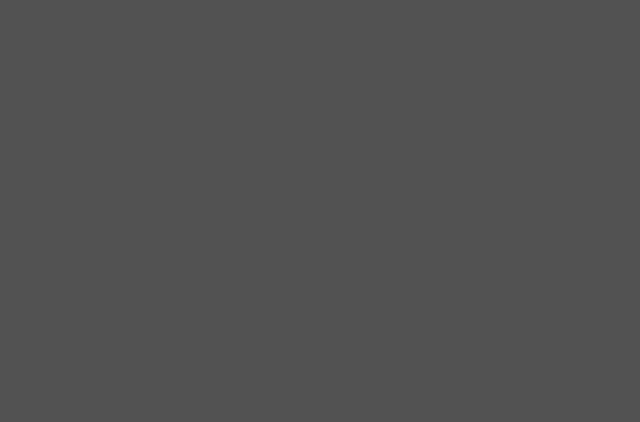
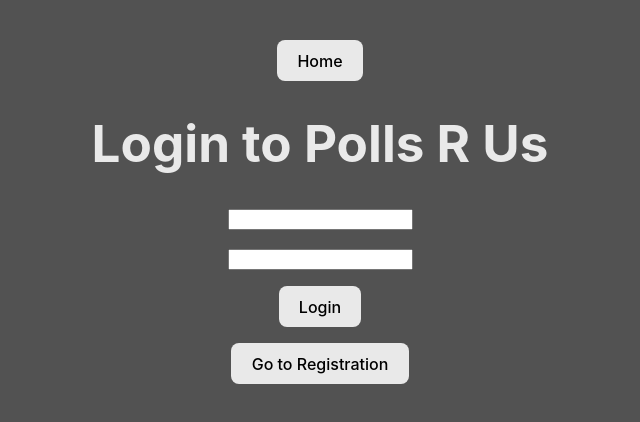
Before and after one commit to MattiLevasalmi/MyPollJS, a React (Vite) app in the folder app/: page /Login in a window 1280 px wide. Before the commit this address had no page. Shown: the top 422 px of the page, without its empty margins (320-960 px from the left). Built offline with nearby package versions, Linux system fonts and the light colour scheme.

Commit message:
redoing the router paths

```diff
--- a/app/src/AnswerPoll.tsx
+++ b/app/src/AnswerPoll.tsx
@@ -19,8 +19,8 @@ export default function AnswerPoll(){
                     <ShowQuestion ques={question}/>
                 )}
                 <Stack direction="row" spacing={2}>
-                    <button onClick={() => navigate('/MyPollJS/SearchPolls')}>Back</button>
-                    <button onClick={() => navigate('/MyPollJS')}>Home</button>
+                    <button onClick={() => navigate('/SearchPolls')}>Back</button>
+                    <button onClick={() => navigate('/')}>Home</button>
                 </Stack>
             </Stack>
         </>
--- a/app/src/App.tsx
+++ b/app/src/App.tsx
@@ -23,35 +23,35 @@ function App() {
       <BrowserRouter>
         <Routes>
           <Route
-            path="/MyPollJS"
+            path="/"
             element={<Start />}
           />
           <Route
-            path="/MyPollJS/Login"
+            path="/Login"
             element={<Login />}
           />
           <Route
-            path="/MyPollJS/register"
+            path="/register"
             element={<Register />}
           />
           <Route
-            path="/MyPollJS/managePolls"
+            path="/managePolls"
             element={<ManagePolls />}
           />
           <Route
-            path="/MyPollJS/createPoll"
+            path="/createPoll"
             element={<CreatePoll />}
           />
           <Route
-            path="/MyPollJS/viewPoll"
+            path="/viewPoll"
             element={<ViewPoll />}
           />
           <Route
-            path="/MyPollJS/searchPolls"
+            path="/searchPolls"
             element={<SearchPolls />}
           />
           <Route
-            path="/MyPollJS/answerPoll"
+            path="/answerPoll"
             element={<AnswerPoll />}
           />
         </Routes>
--- a/app/src/CreatePoll.tsx
+++ b/app/src/CreatePoll.tsx
@@ -46,7 +46,7 @@ export default function CreatePoll(){
             ...polls,
             {pollName: pollName, pollId: (polls.length+1), pollDesc: pollDesc, questions: questions}
         ])
-        navigate('/MyPollJS/managePolls')
+        navigate('/managePolls')
     }
 
     return(
@@ -81,7 +81,7 @@ export default function CreatePoll(){
                     <Question ques={question}/>
                 )}
                 <Stack direction="row" justifyContent="space-around">
-                    <button onClick={() => navigate('/MyPollJS')}>Home</button>
+                    <button onClick={() => navigate('/')}>Home</button>
                     <button onClick={() => alert("Not yet buddy")}>Log Out</button>
                 </Stack>
             </Stack>
--- a/app/src/Login.tsx
+++ b/app/src/Login.tsx
@@ -33,14 +33,14 @@ export default function Login(){
 
     return(
         <div>
-            <button onClick={() => navigate('/MyPollJS')}>Home</button>
+            <button onClick={() => navigate('/')}>Home</button>
             <h1>Login to Polls R Us</h1>
             <form onSubmit={submitLogin}>
                 <p><input type="email" id="email" required></input></p>
                 <p><input type="password" id="password" required></input></p>
                 <p><button type="submit">Login</button></p>
             </form>
-            <button onClick={() => navigate('/MyPollJS/register')}>Go to Registration</button>
+            <button onClick={() => navigate('/register')}>Go to Registration</button>
         </div>
     )
 }
--- a/app/src/ManagePolls.tsx
+++ b/app/src/ManagePolls.tsx
@@ -19,8 +19,8 @@ export default function ManagePolls(){
                 )}
 
             <Stack direction="row" justifyContent="space-around">
-                <button onClick={() => navigate('/MyPollJS')}>Home</button>
-                <button onClick={() => navigate('/MyPollJS/createPoll')}>Create New Poll</button>
+                <button onClick={() => navigate('/')}>Home</button>
+                <button onClick={() => navigate('/createPoll')}>Create New Poll</button>
                 <button onClick={() => alert("not yet")}>Log Out</button>
             </Stack>
 
@@ -47,7 +47,7 @@ function ListPoll(props: poll | any){
                     <Typography>Description: {props.poll.pollDesc}</Typography>
                 </Stack>
                 <Stack spacing={1}>
-                    <button onClick={() => navigate('/MyPollJS/viewPoll', {state: props.poll})}>View Poll</button>
+                    <button onClick={() => navigate('/viewPoll', {state: props.poll})}>View Poll</button>
                     <button onClick={() => editPoll()}>Edit Poll</button>
                 </Stack>
             </Stack>
--- a/app/src/Register.tsx
+++ b/app/src/Register.tsx
@@ -31,7 +31,7 @@ export default function Register() {
 
     return(
         <div>
-            <button onClick={() => navigate('/MyPollJS')}>Home</button>
+            <button onClick={() => navigate('/')}>Home</button>
             <h1>Register to Polls R Us</h1>
             <form onSubmit={submitRegister}>
                 <p><input type="email" id="email" required></input></p>
--- a/app/src/SearchPolls.tsx
+++ b/app/src/SearchPolls.tsx
@@ -18,7 +18,7 @@ export default function SearchPolls(){
                 {polls.map((poll) =>
                     <ListPoll poll={poll}/>
                 )}
-            <button onClick={() => navigate('/MyPollJS')}>Home</button>
+            <button onClick={() => navigate('/')}>Home</button>
 
             </Stack>
         </>
@@ -39,7 +39,7 @@ function ListPoll(props: poll | any){
                 </Stack>
                 <Typography>Description: {props.poll.pollDesc}</Typography>
                 <Divider variant="middle" />
-                <button onClick={() => navigate('/MyPollJS/answerPoll', {state: props.poll})}>Answer Poll</button>
+                <button onClick={() => navigate('/answerPoll', {state: props.poll})}>Answer Poll</button>
             </Stack>
         </Paper>
     )
--- a/app/src/Start.tsx
+++ b/app/src/Start.tsx
@@ -37,7 +37,7 @@ function AnswerPoll() {
     }
 
     const goToPoll = (pollId: number) => {
-        navigate('/MyPollJS/AnswerPoll', {state: polls[pollId-1]})
+        navigate('/AnswerPoll', {state: polls[pollId-1]})
     }
 
     return (
@@ -49,7 +49,7 @@ function AnswerPoll() {
                 Enter Poll ID: <input type="number" id="pollId" required></input>
                 <button type="submit">Join Poll</button>
             </form>
-            <button onClick={() => navigate('/MyPollJS/searchPolls')}>Search for a Poll</button>
+            <button onClick={() => navigate('/searchPolls')}>Search for a Poll</button>
         </Paper>
     )
 }
@@ -61,16 +61,16 @@ function ManagePoll() {
 
     const managePollPage = () => {
         if (authToken == "")
-            navigate('/MyPollJS/Login', {state: '/MyPollJS/managePolls'})
+            navigate('/Login', {state: '/managePolls'})
         else
-            navigate('/MyPollJS/managePolls')
+            navigate('/managePolls')
     }
 
     const createPollPage = () => {
         if (authToken == "")
-            navigate('/MyPollJS/Login', {state: '/MyPollJS/createPoll'})
+            navigate('/Login', {state: '/createPoll'})
         else
-            navigate('/MyPollJS/createPoll')
+            navigate('/createPoll')
     }
 
     return (
--- a/app/src/ViewPoll.tsx
+++ b/app/src/ViewPoll.tsx
@@ -20,8 +20,8 @@ export default function ViewPoll() {
                     <ShowQuestion ques={question}/>
                 )}
                 <Stack direction="row" spacing={2}>
-                    <button onClick={() => navigate('/MyPollJS/managePolls')}>Back</button>
-                    <button onClick={() => navigate('/MyPollJS')}>Home</button>
+                    <button onClick={() => navigate('/managePolls')}>Back</button>
+                    <button onClick={() => navigate('/')}>Home</button>
                 </Stack>
             </Stack>
         </>
```
